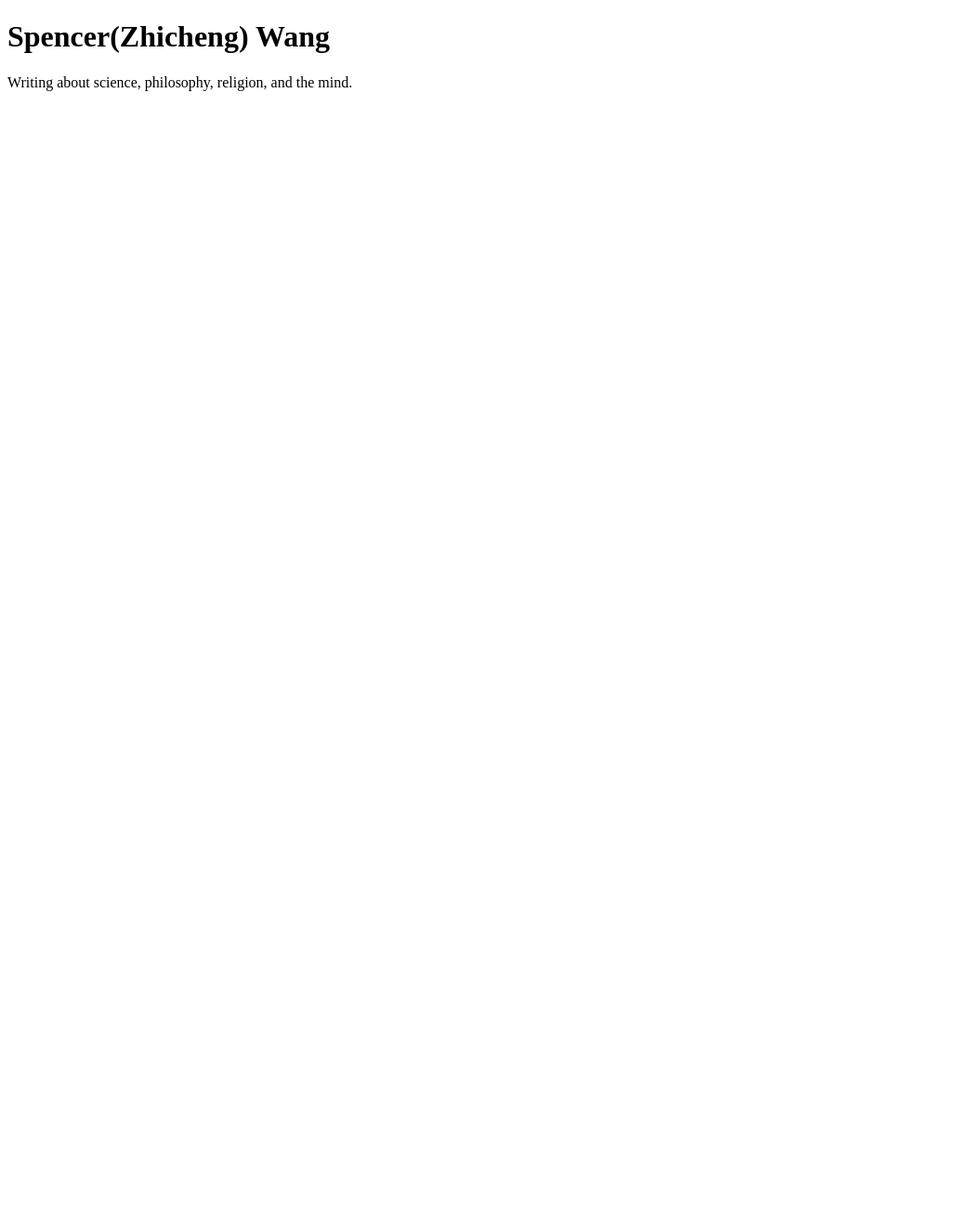
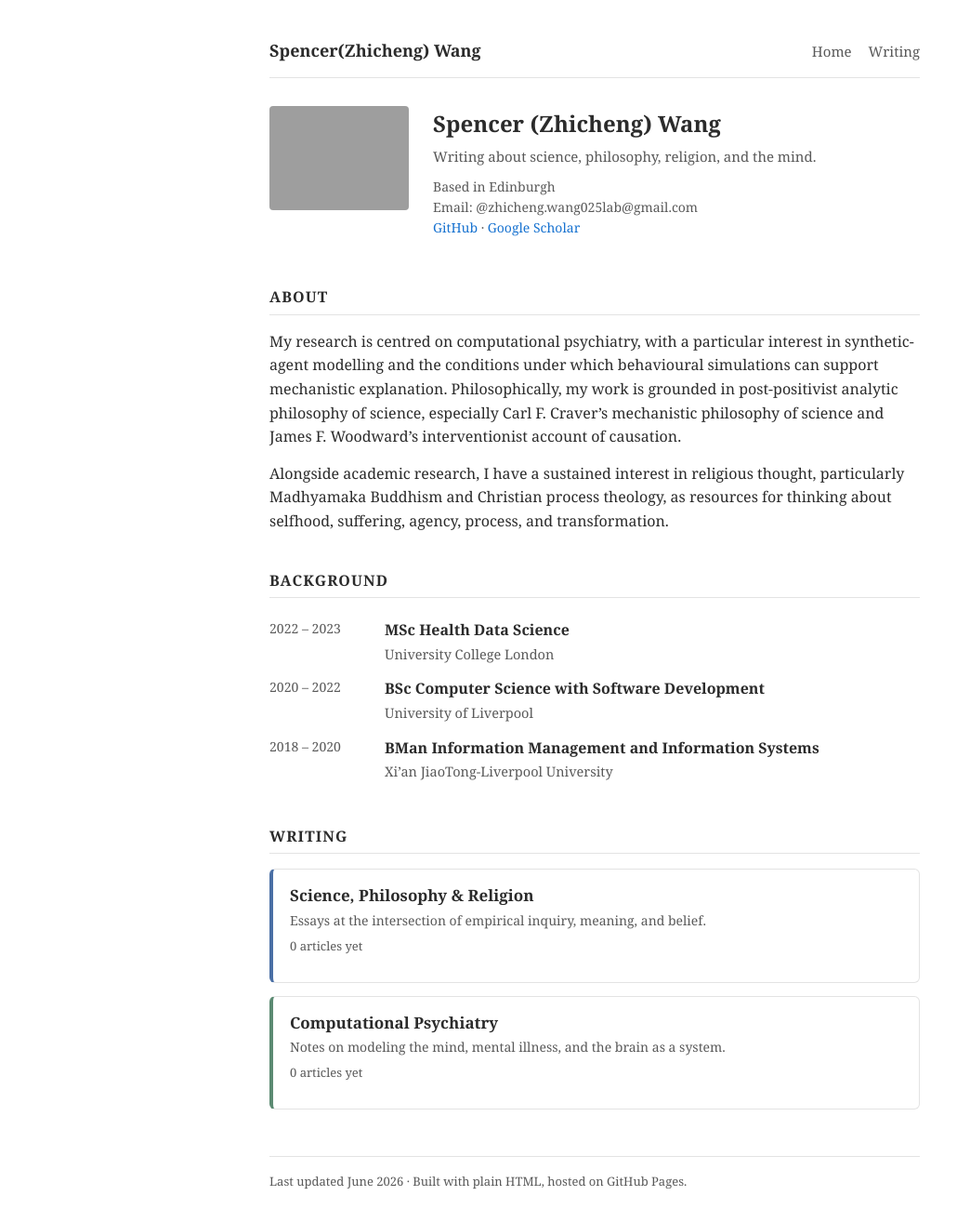
Before and after one commit to SpencerWangCode/SpencerWangCode.github.io, a plain HTML site: page index.html in a window 1280 px wide. Shown: the whole page at 93% size, without its empty margins (0-1044 px from the left). Before the commit the page ends 800 px from the top, so only its background shows below. Drawn offline with Linux system fonts and the light colour scheme; grey boxes are pictures that could not be loaded.

Commit message:
Build out homepage, theme pages, writing hub, and photo

```diff
--- /dev/null
+++ b/css/style.css
@@ -0,0 +1,199 @@
+/* ===== Base ===== */
+:root {
+  --ink: #2b2b2b;
+  --ink-soft: #595959;
+  --link: #1772d0;
+  --link-hover: #f09228;
+  --rule: #e3e3e3;
+  --accent-sci: #4a6fa5; /* Science, Philosophy & Religion */
+  --accent-psy: #5b8a72; /* Computational Psychiatry */
+}
+
+* {
+  box-sizing: border-box;
+}
+
+body {
+  font-family: Georgia, "Times New Roman", serif;
+  font-size: 16px;
+  line-height: 1.6;
+  color: var(--ink);
+  max-width: 740px;
+  margin: 0 auto;
+  padding: 40px 20px 80px;
+}
+
+a {
+  color: var(--link);
+  text-decoration: none;
+}
+a:hover {
+  color: var(--link-hover);
+}
+
+/* ===== Nav ===== */
+.site-nav {
+  display: flex;
+  flex-wrap: wrap;
+  gap: 4px 18px;
+  align-items: baseline;
+  padding-bottom: 14px;
+  margin-bottom: 30px;
+  border-bottom: 1px solid var(--rule);
+}
+.site-nav .brand {
+  font-weight: 700;
+  font-size: 18px;
+  color: var(--ink);
+  margin-right: auto;
+}
+.site-nav a.navlink {
+  font-size: 15px;
+  color: var(--ink-soft);
+}
+.site-nav a.navlink:hover {
+  color: var(--link-hover);
+}
+
+/* ===== Intro / bio ===== */
+.intro {
+  display: flex;
+  gap: 26px;
+  align-items: flex-start;
+  margin-bottom: 6px;
+}
+.intro .photo {
+  flex: 0 0 auto;
+  width: 150px;
+}
+.intro .photo img {
+  width: 150px;
+  height: auto;
+  border-radius: 4px;
+}
+.intro .who {
+  flex: 1 1 auto;
+  min-width: 0;
+}
+.intro .who h1 {
+  font-size: 24px;
+  margin: 0 0 4px;
+}
+.intro .who .tagline {
+  color: var(--ink-soft);
+  margin: 0 0 10px;
+  font-size: 15px;
+}
+.intro .who .meta {
+  font-size: 14px;
+  color: var(--ink-soft);
+  line-height: 1.55;
+}
+
+@media (max-width: 560px) {
+  .intro {
+    flex-direction: column;
+    gap: 16px;
+  }
+}
+
+/* ===== Section headings ===== */
+h2.section {
+  font-size: 16px;
+  text-transform: uppercase;
+  letter-spacing: 0.07em;
+  color: var(--ink);
+  border-bottom: 1px solid var(--rule);
+  padding-bottom: 5px;
+  margin: 38px 0 16px;
+}
+p {
+  margin: 0 0 14px;
+}
+
+/* ===== Background list ===== */
+.edu {
+  display: flex;
+  gap: 14px;
+  padding: 6px 0;
+}
+.edu .when {
+  flex: 0 0 auto;
+  width: 110px;
+  color: var(--ink-soft);
+  font-size: 14px;
+}
+.edu .what .deg {
+  font-weight: 700;
+}
+.edu .what .where {
+  color: var(--ink-soft);
+  font-size: 14.5px;
+}
+
+/* ===== Writing cards ===== */
+.themes {
+  display: grid;
+  gap: 14px;
+}
+.theme-card {
+  display: block;
+  border: 1px solid var(--rule);
+  border-left: 4px solid var(--accent-sci);
+  border-radius: 6px;
+  padding: 14px 18px;
+  transition: background 0.15s ease;
+}
+.theme-card:hover {
+  background: #fafafa;
+}
+.theme-card.psy {
+  border-left-color: var(--accent-psy);
+}
+.theme-card .t-name {
+  font-size: 17px;
+  font-weight: 700;
+  color: var(--ink);
+  margin: 0 0 2px;
+}
+.theme-card:hover .t-name {
+  color: var(--link-hover);
+}
+.theme-card .t-desc {
+  font-size: 14px;
+  color: var(--ink-soft);
+  margin: 0;
+}
+.theme-card .t-count {
+  font-size: 13px;
+  color: var(--ink-soft);
+  margin-top: 6px;
+}
+
+/* ===== Theme page header ===== */
+.theme-head {
+  border-left: 4px solid var(--accent-sci);
+  padding-left: 16px;
+  margin: 6px 0 22px;
+}
+.theme-head.psy {
+  border-left-color: var(--accent-psy);
+}
+.theme-head h1 {
+  font-size: 26px;
+  margin: 0 0 4px;
+}
+.theme-head p {
+  color: var(--ink-soft);
+  margin: 0;
+  font-size: 15px;
+}
+
+/* ===== Footer ===== */
+.foot {
+  margin-top: 50px;
+  padding-top: 16px;
+  border-top: 1px solid var(--rule);
+  font-size: 13px;
+  color: var(--ink-soft);
+}
--- a/index.html
+++ b/index.html
@@ -3,10 +3,94 @@
   <head>
     <meta charset="utf-8" />
     <meta name="viewport" content="width=device-width, initial-scale=1" />
-    <title>Zhicheng Wang</title>
+    <title>Spencer(Zhicheng) Wang</title>
+    <link rel="stylesheet" href="css/style.css" />
   </head>
+
   <body>
-    <h1>Spencer(Zhicheng) Wang</h1>
-    <p>Writing about science, philosophy, religion, and the mind.</p>
+    <nav class="site-nav">
+      <span class="brand">Spencer(Zhicheng) Wang</span>
+      <a class="navlink" href="index.html">Home</a>
+      <a class="navlink" href="writing.html">Writing</a>
+    </nav>
+
+    <section class="intro">
+      <div class="photo">
+        <img src="img/biophoto.PNG" alt="Spencer Wang" />
+      </div>
+      <div class="who">
+        <h1>Spencer (Zhicheng) Wang</h1>
+        <p class="tagline">
+          Writing about science, philosophy, religion, and the mind.
+        </p>
+        <p class="meta">
+          Based in Edinburgh<br />
+          Email:
+          <span style="display: none">spam</span
+          >@zhicheng.wang025lab@gmail.com<br />
+          <a href="#">GitHub</a> · <a href="#">Google Scholar</a>
+        </p>
+      </div>
+    </section>
+
+    <h2 class="section">About</h2>
+    <p>
+      My research is centred on computational psychiatry, with a particular
+      interest in synthetic-agent modelling and the conditions under which
+      behavioural simulations can support mechanistic explanation. Philosophically, my work is grounded in post-positivist analytic philosophy of science, especially Carl F. Craver’s mechanistic philosophy of science and James F. Woodward’s interventionist account of causation.
+    </p>
+      Alongside academic research, I have a sustained interest in
+      religious thought, particularly Madhyamaka Buddhism and Christian process
+      theology, as resources for thinking about selfhood, suffering, agency,
+      process, and transformation.
+    </p>
+
+    <h2 class="section">Background</h2>
+    <div class="edu">
+      <span class="when">2022 – 2023</span>
+      <span class="what">
+        <span class="deg">MSc Health Data Science</span><br />
+        <span class="where">University College London</span>
+      </span>
+    </div>
+    <div class="edu">
+      <span class="when">2020 – 2022</span>
+      <span class="what">
+        <span class="deg">BSc Computer Science with Software Development</span
+        ><br />
+        <span class="where">University of Liverpool</span>
+      </span>
+    </div>
+    <div class="edu">
+      <span class="when">2018 – 2020</span>
+      <span class="what">
+        <span class="deg"
+          >BMan Information Management and Information Systems</span
+        ><br />
+        <span class="where">Xi’an JiaoTong-Liverpool University</span>
+      </span>
+    </div>
+
+    <h2 class="section">Writing</h2>
+    <div class="themes">
+      <a class="theme-card" href="science-philosophy-religion.html">
+        <p class="t-name">Science, Philosophy &amp; Religion</p>
+        <p class="t-desc">
+          Essays at the intersection of empirical inquiry, meaning, and belief.
+        </p>
+        <p class="t-count">0 articles yet</p>
+      </a>
+      <a class="theme-card psy" href="computational-psychiatry.html">
+        <p class="t-name">Computational Psychiatry</p>
+        <p class="t-desc">
+          Notes on modeling the mind, mental illness, and the brain as a system.
+        </p>
+        <p class="t-count">0 articles yet</p>
+      </a>
+    </div>
+
+    <div class="foot">
+      Last updated June 2026 · Built with plain HTML, hosted on GitHub Pages.
+    </div>
   </body>
 </html>
```
Also changed, not shown: computational-psychiatry.html (added, +29 -0 lines), science-philosophy-religion.html (added, +31 -0 lines), 1 other file.
